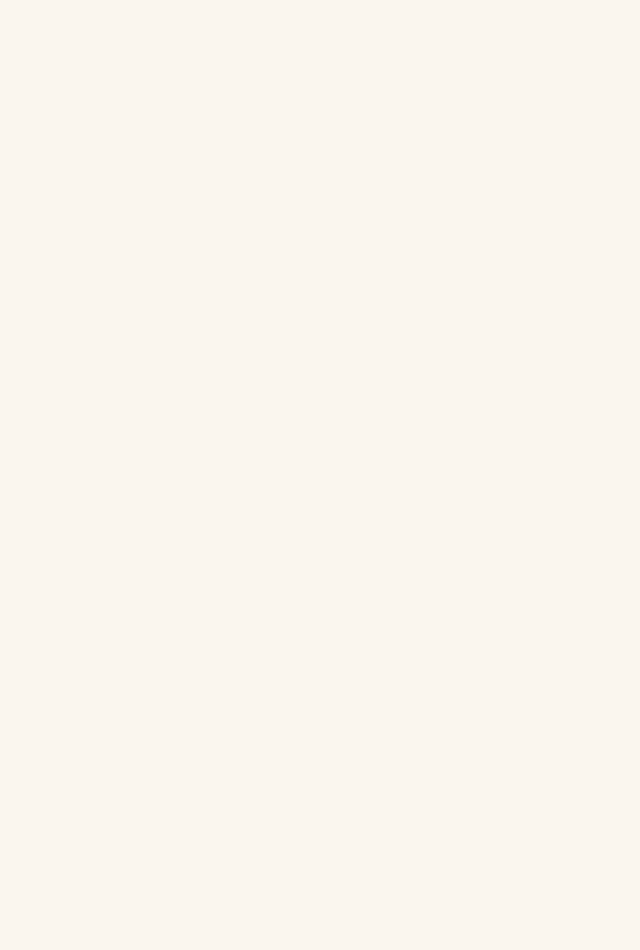
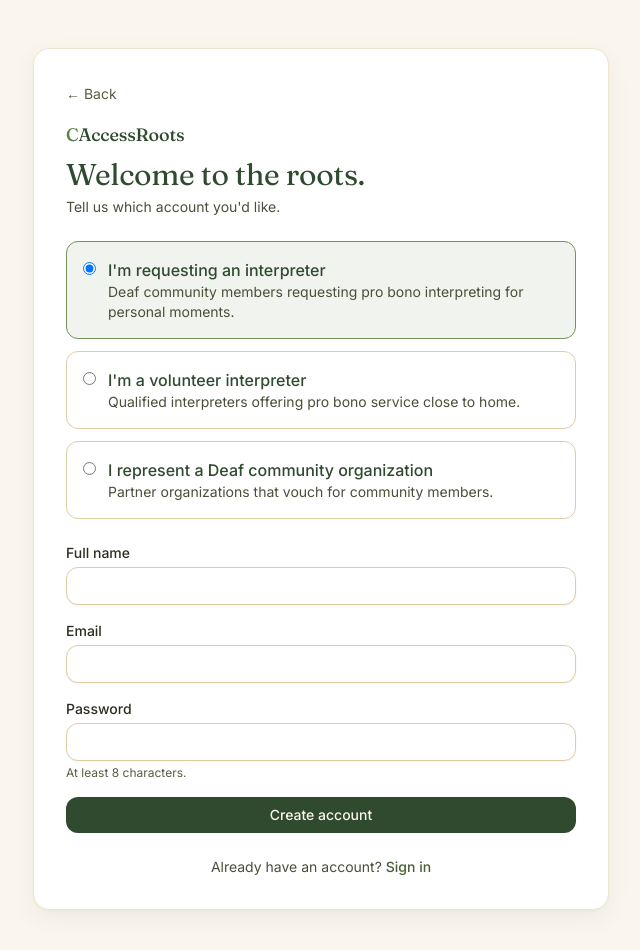
Before and after one commit to pgalvez-ad/caccessroots, a Next.js app: page /sign-up in a window 1280 px wide. Shown: the top 950 px of the page, without its empty margins (319-959 px from the left). Before the commit the page ends 800 px from the top, so only its background shows below. Built offline with nearby package versions, Linux system fonts and the light colour scheme.

Commit message:
Update page.tsx

```diff
--- a/src/app/sign-up/page.tsx
+++ b/src/app/sign-up/page.tsx
@@ -1,22 +1,152 @@
 "use client";
 
-import { Suspense } from "react";
-import { useSearchParams } from "next/navigation";
+import { useState } from "react";
+import { useRouter, useSearchParams } from "next/navigation";
+import Link from "next/link";
+import { createSupabaseBrowserClient } from "@/lib/supabase/client";
+import { Wordmark } from "@/components/wordmark";
+import type { UserRole } from "@/lib/types";
 
-function SignUpContent() {
-  const searchParams = useSearchParams();
+const ROLES: { value: UserRole; label: string; desc: string }[] = [
+  {
+    value: "requestor",
+    label: "I'm requesting an interpreter",
+    desc: "Deaf community members requesting pro bono interpreting for personal moments.",
+  },
+  {
+    value: "interpreter",
+    label: "I'm a volunteer interpreter",
+    desc: "Qualified interpreters offering pro bono service close to home.",
+  },
+  {
+    value: "partner_admin",
+    label: "I represent a Deaf community organization",
+    desc: "Partner organizations that vouch for community members.",
+  },
+];
+
+export default function SignUpPage() {
+  const router = useRouter();
+  const params = useSearchParams();
+  const initialRole = (params.get("role") as UserRole) || "requestor";
+  const [role, setRole] = useState<UserRole>(initialRole);
+  const [fullName, setFullName] = useState("");
+  const [email, setEmail] = useState("");
+  const [password, setPassword] = useState("");
+  const [error, setError] = useState<string | null>(null);
+  const [loading, setLoading] = useState(false);
+
+  async function onSubmit(e: React.FormEvent) {
+    e.preventDefault();
+    setError(null);
+    setLoading(true);
+    const supabase = createSupabaseBrowserClient();
+
+    const { data, error: signUpErr } = await supabase.auth.signUp({
+      email,
+      password,
+      options: {
+        emailRedirectTo: `${location.origin}/auth/callback`,
+        data: { full_name: fullName, role },
+      },
+    });
+
+    if (signUpErr) {
+      setLoading(false);
+      setError(signUpErr.message);
+      return;
+    }
+
+    const userId = data.user?.id;
+    if (userId) {
+      const status = role === "requestor" ? "active" : "pending";
+      const { error: profileErr } = await supabase.from("profiles").insert({
+        id: userId, role, status, full_name: fullName, email,
+      });
+      if (profileErr) {
+        setLoading(false);
+        setError(profileErr.message);
+        return;
+      }
+    }
+
+    setLoading(false);
+    router.push(role === "requestor" ? "/requestor" : "/pending-approval");
+    router.refresh();
+  }
 
   return (
-    <>
-      {/* PASTE YOUR CURRENT SIGN-UP PAGE CONTENT HERE */}
-    </>
+    <main className="min-h-screen grid place-items-center px-4 py-12 bg-oat-50">
+      <div className="card p-8 w-full max-w-xl">
+        <Link href="/" className="text-sm text-olive-600">← Back</Link>
+        <div className="mt-4 mb-2">
+          <Wordmark size="sm" href={null} />
+        </div>
+        <h1 className="font-serif text-3xl text-forest-700 mt-2">Welcome to the roots.</h1>
+        <p className="text-sm text-olive-700 mt-1">Tell us which account you'd like.</p>
+
+        <div className="mt-6 space-y-3">
+          {ROLES.map((r) => (
+            <label
+              key={r.value}
+              className={`block cursor-pointer rounded-xl border p-4 transition ${
+                role === r.value
+                  ? "border-brand-500 bg-brand-50"
+                  : "border-sand-200 hover:border-brand-300"
+              }`}
+            >
+              <div className="flex items-start gap-3">
+                <input
+                  type="radio"
+                  className="mt-1"
+                  name="role"
+                  value={r.value}
+                  checked={role === r.value}
+                  onChange={() => setRole(r.value)}
+                />
+                <div>
+                  <p className="font-medium text-forest-700">{r.label}</p>
+                  <p className="text-sm text-olive-700">{r.desc}</p>
+                </div>
+              </div>
+            </label>
+          ))}
+        </div>
+
+        <form onSubmit={onSubmit} className="space-y-4 mt-6">
+          <div>
+            <label className="label" htmlFor="fullName">Full name</label>
+            <input id="fullName" required className="input"
+              value={fullName} onChange={(e) => setFullName(e.target.value)} />
+          </div>
+          <div>
+            <label className="label" htmlFor="email">Email</label>
+            <input id="email" type="email" required className="input"
+              value={email} onChange={(e) => setEmail(e.target.value)} />
+          </div>
+          <div>
+            <label className="label" htmlFor="password">Password</label>
+            <input id="password" type="password" required minLength={8} className="input"
+              value={password} onChange={(e) => setPassword(e.target.value)} />
+            <p className="text-xs text-olive-600 mt-1">At least 8 characters.</p>
+          </div>
+          {error && (
+            <p className="text-sm text-terra-700 bg-terra-50 px-3 py-2 rounded-lg">
+              {error}
+            </p>
+          )}
+          <button type="submit" disabled={loading} className="btn-primary w-full">
+            {loading ? "Creating account…" : "Create account"}
+          </button>
+        </form>
+
+        <p className="text-sm text-olive-700 mt-6 text-center">
+          Already have an account?{" "}
+          <Link href="/sign-in" className="text-brand-700 font-medium underline-offset-2 hover:underline">
+            Sign in
+          </Link>
+        </p>
+      </div>
+    </main>
   );
 }
-
-export default function Page() {
-  return (
-    <Suspense fallback={null}>
-      <SignUpContent />
-    </Suspense>
-  );
-}
```
